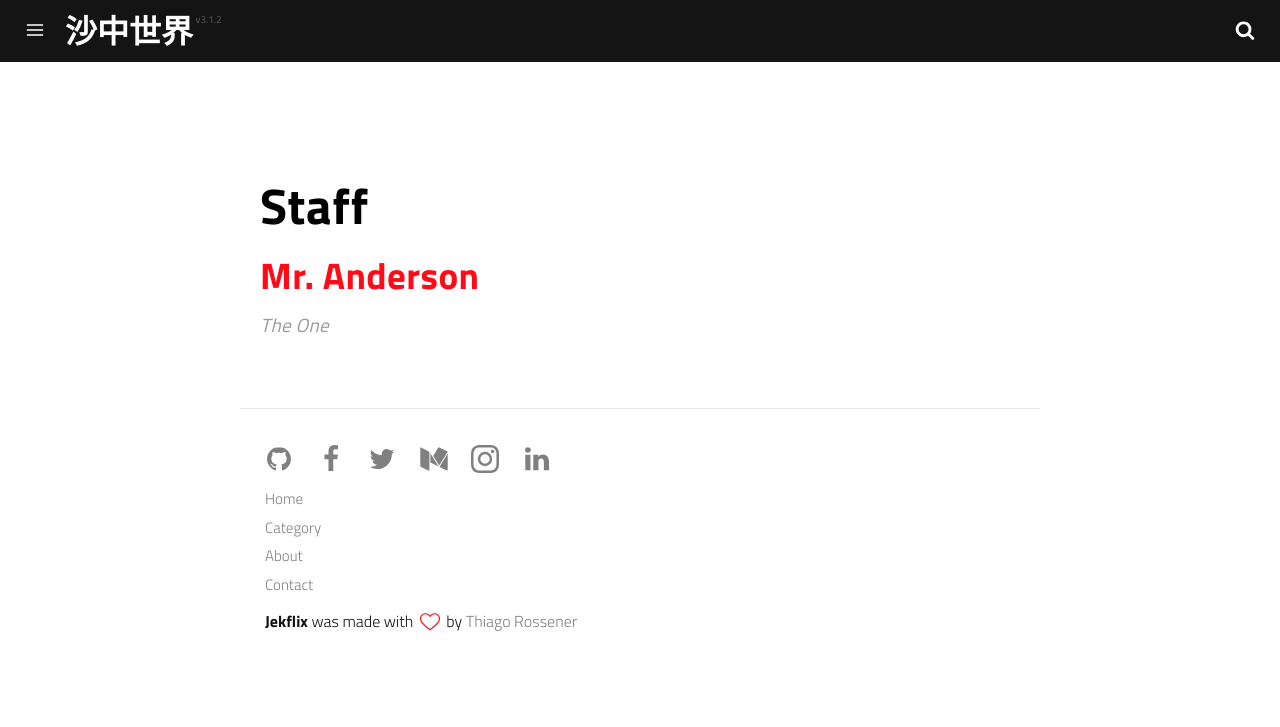
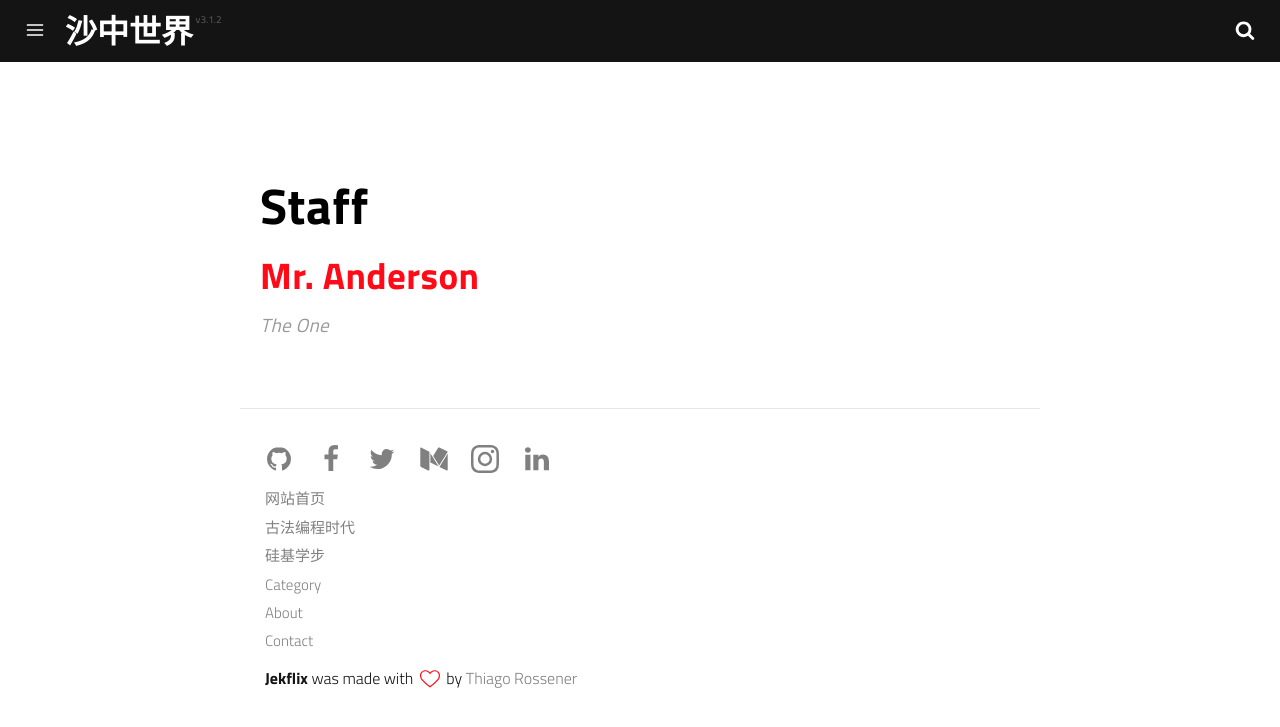
Before and after one commit to luckyPT/luckyPT, a Jekyll site: the page built from staff.html, in a window 1280 px wide. Shown: the top 727 px of the page. Built offline with Jekyll 4.4.1, drawn with Linux system fonts in a browser that asks for light colours; a script that is not in the unit is left out.

```diff
--- a/_config.yml
+++ b/_config.yml
@@ -10,8 +10,12 @@ tags:
   - netlify
 show_hero: true
 menu:
-  - title: Home
+  - title: 网站首页
     url: /
+  - title: 古法编程时代
+    url: /blog/
+  - title: 硅基学步
+    url: /planning/
   - title: Category
     url: /categories
   - title: About
@@ -46,10 +50,10 @@ two_columns_layout: false
 
 
 # Advanced Settings
-baseurl: "" # the subpath of your site, e.g. /blog
-url: "" # the base hostname & protocol for your site
+baseurl: "" # Keep historical article URLs at the domain root.
+url: "https://letsgogo.top"
 google_analytics: "UA-XXXXXXXX-X"
-language: "en"
+language: "zh-CN"
 categories_folder: category
 sent_message_url: "/contact/message-sent/"
 
```
